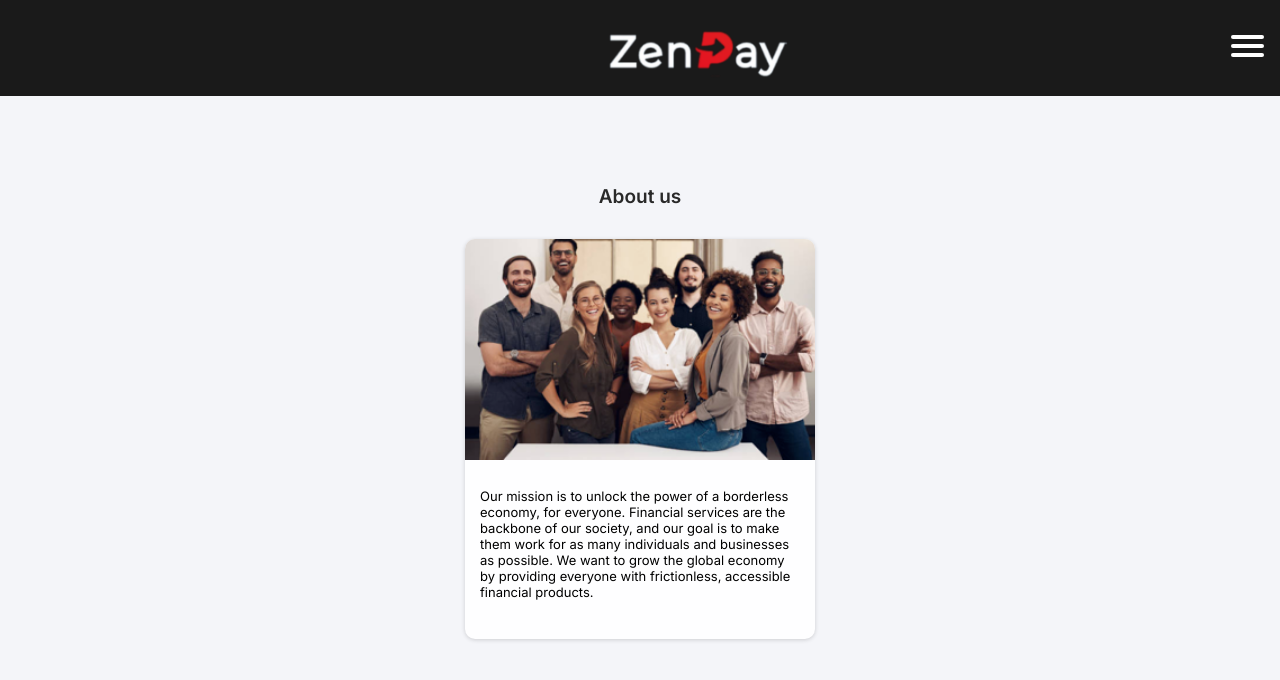
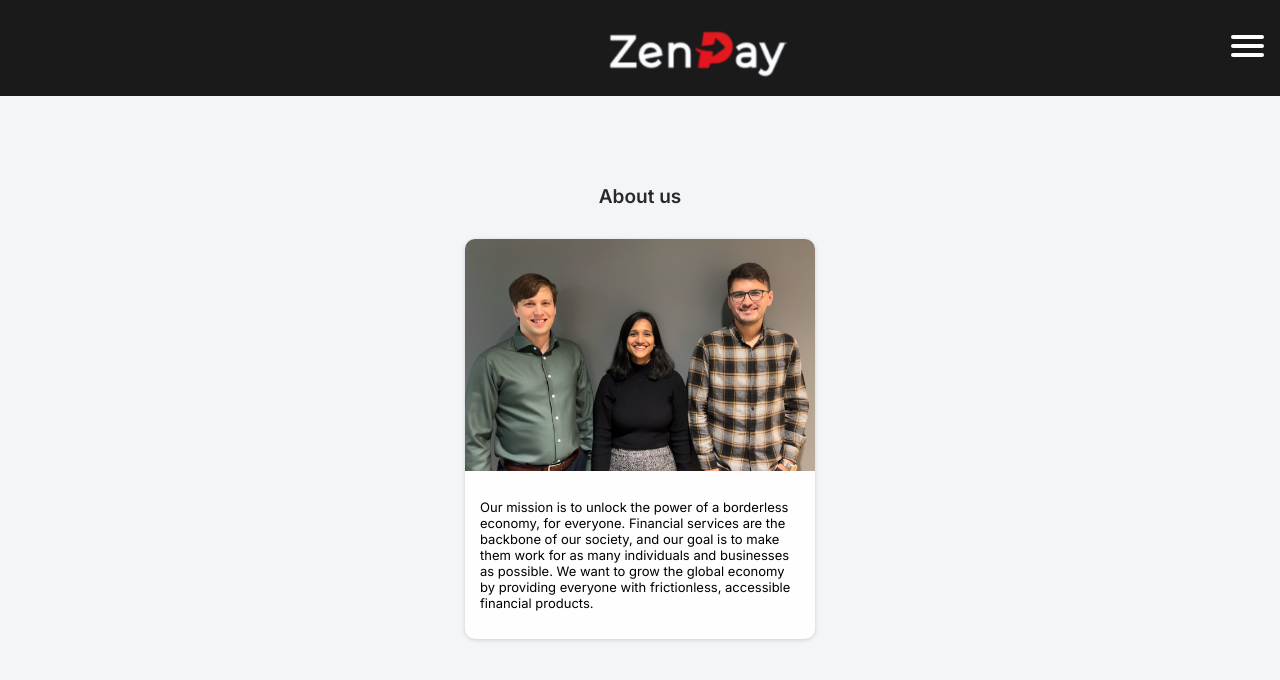
Before and after one commit to e-zetterberg/zen-pay, a Next.js app in the folder client/: page /about in a window 1280 px wide. Shown: the top 680 px of the page. Built offline with nearby package versions, Linux system fonts and the light colour scheme; no server answers.

Commit message:
change about pic

```diff
--- a/client/app/about/page.jsx
+++ b/client/app/about/page.jsx
@@ -8,7 +8,7 @@ const About = () => (
     <main className="main main--container">
       <div className="about--about">About us</div>
       <div className="about--container">
-        <Image className="about--image" src="/aboutpic.png" alt="about-us" width={360} height={250} />
+        <Image className="about--image" src="/string-quartet.png" alt="about-us" width={360} height={280} />
         <p className="about--description">
           Our mission is to unlock the power of a borderless economy, for everyone.
           Financial services are the backbone of our society, and our goal is to make
```
Also changed, not shown: client/public/string-quartet.png (added).
